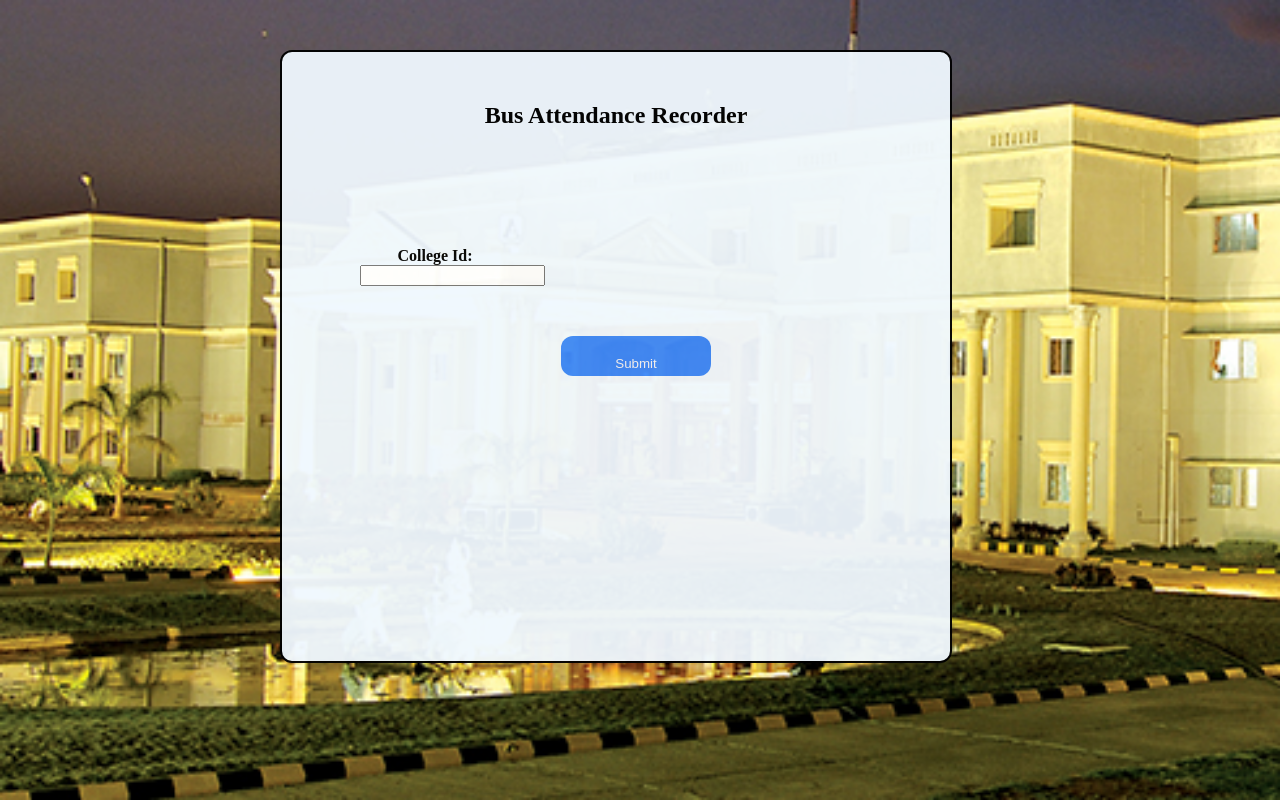
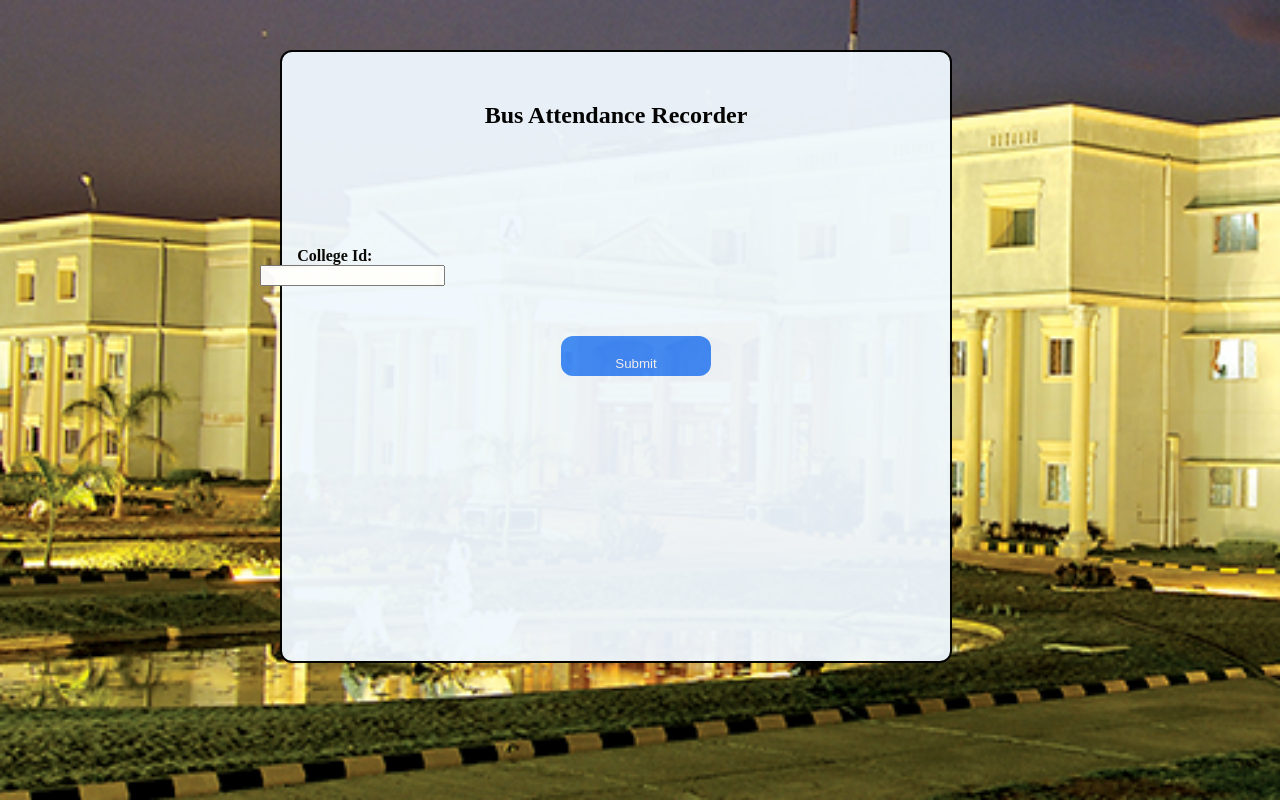
Before and after one commit to SiddarthVS/sairambusqr.github.io, a plain HTML site: page index.html in a window 1280 px wide. Drawn offline with Linux system fonts and the light colour scheme.

Commit message:
Update index.html

```diff
--- a/index.html
+++ b/index.html
@@ -40,7 +40,7 @@
                 background-color: rgb(61, 137, 250);}
 
         .tbox   {top: 30%;
-                left: 00%;
+                left: -15%;
                 width:150px;
                 margin-left: 20px;
                 position: absolute;
```
